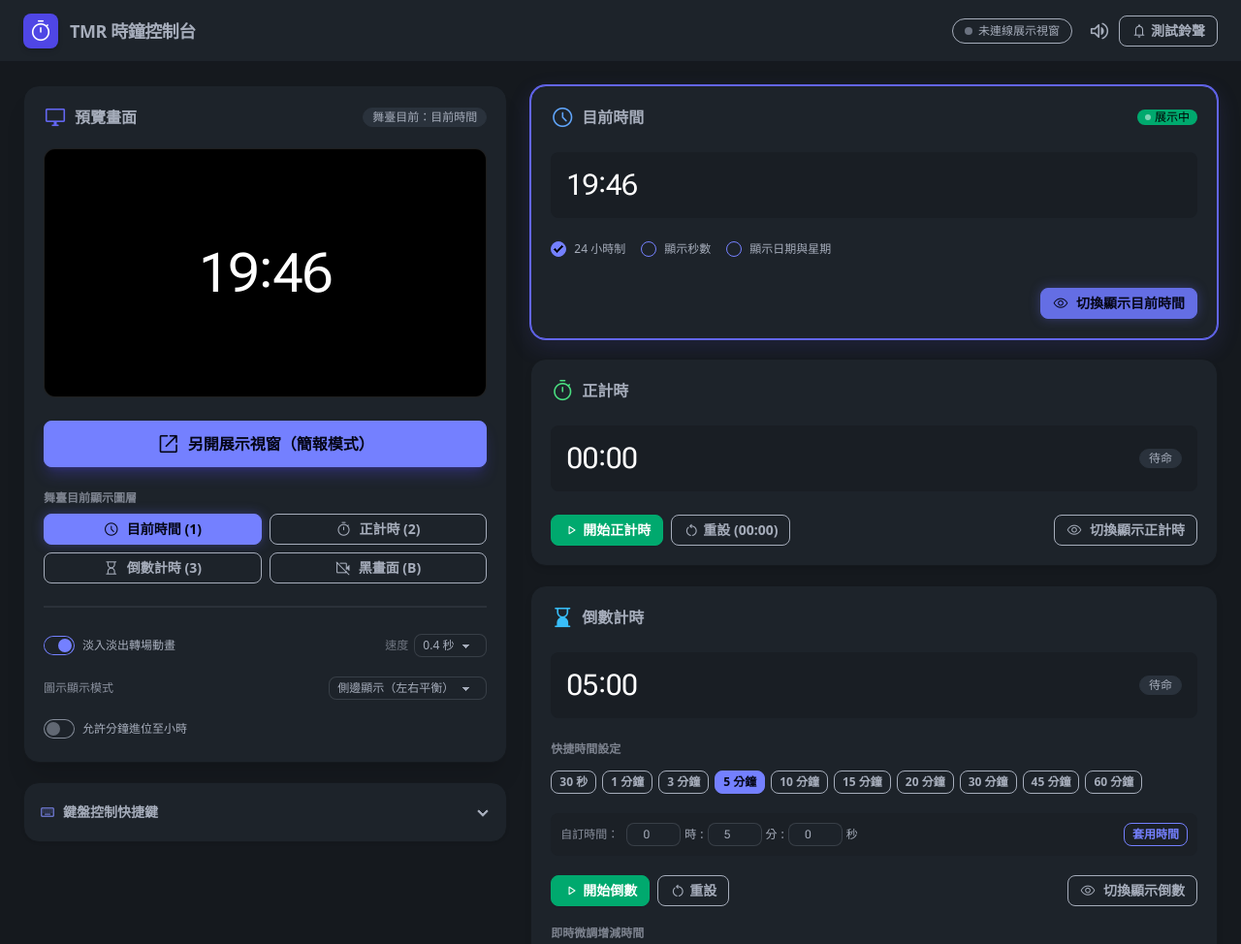
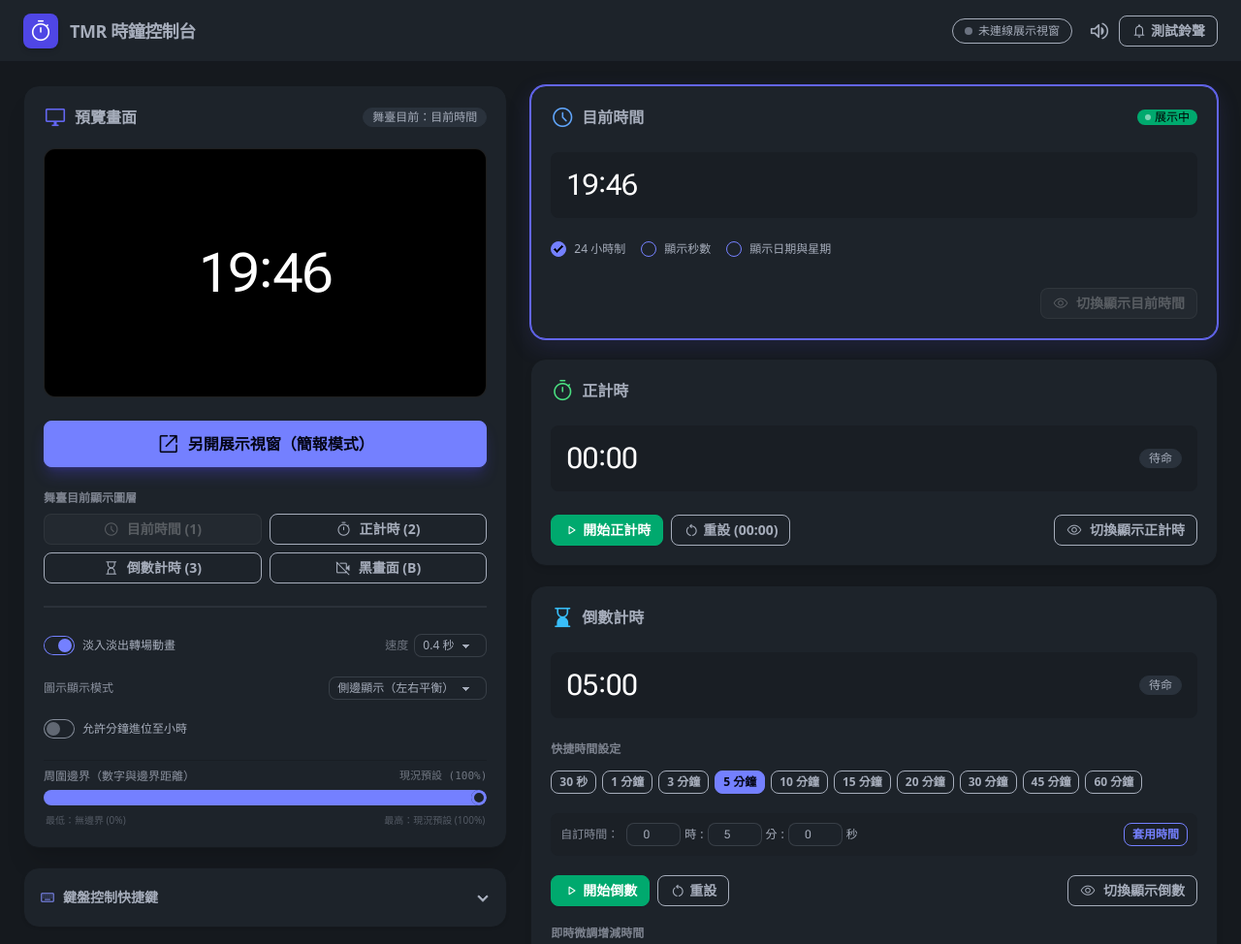
Before and after one commit to irvinghanchy/tmr, a plain HTML site: page index.html in a window 1280 px wide. Shown: the top 974 px of the page at 97% size. Drawn offline with nearby package versions, Linux system fonts and the light colour scheme; animation ran at ten frames a second.

Commit message:
feat: add border distance slider and switch active layer buttons to disabled state

```diff
--- a/css/admin.css
+++ b/css/admin.css
@@ -85,6 +85,9 @@
   justify-content: center;
   padding: 0.5rem;
   width: 100%;
+  transform: scale(var(--clock-scale, 1));
+  transform-origin: center center;
+  transition: transform 120ms ease-out;
 }
 
 .preview-content.mode-side {
@@ -262,10 +265,16 @@
   box-shadow: 0 0 0 1px #6366f1, 0 8px 24px rgba(99, 102, 241, 0.15);
 }
 
-/* Active State for Display Buttons: Non-clickable & locked */
-.btn-show-layer.btn-active,
-.active-layer-btn.btn-primary {
+/* Disabled State for Active Display Buttons (Requirement 2) */
+.btn-show-layer:disabled,
+.btn-show-layer.btn-disabled,
+.active-layer-btn:disabled,
+.active-layer-btn.btn-disabled {
+  opacity: 0.55 !important;
+  cursor: not-allowed !important;
   pointer-events: none !important;
-  cursor: default !important;
-  box-shadow: 0 0 12px rgba(99, 102, 241, 0.35);
+  border-color: rgba(255, 255, 255, 0.1) !important;
+  background-color: rgba(255, 255, 255, 0.05) !important;
+  color: rgba(255, 255, 255, 0.45) !important;
+  box-shadow: none !important;
 }
--- a/css/display.css
+++ b/css/display.css
@@ -13,6 +13,7 @@
   --icon-lightblue: #38bdf8;
   --icon-yellow: #facc15;
   --fade-duration: 400ms;
+  --clock-scale: 1;
 }
 
 * {
@@ -117,6 +118,9 @@ html, body {
   justify-content: center;
   text-align: center;
   padding: 1rem;
+  transform: scale(var(--clock-scale, 1));
+  transform-origin: center center;
+  transition: transform 120ms ease-out;
 }
 
 /* --- Layout Mode 1: Side Icon (Symmetrical margins with identical left spacer) --- */
--- a/index.html
+++ b/index.html
@@ -175,6 +175,19 @@
               <input type="checkbox" id="toggle-allow-hour" class="toggle toggle-primary toggle-sm" />
               <span class="font-medium">允許分鐘進位至小時</span>
             </label>
+          </div>
+
+          <!-- Requirement 1: 周圍邊界（數字與邊界距離）設定，0 為無邊界，100 為現況預設 -->
+          <div class="mt-2.5 pt-2 border-t border-base-200 select-none">
+            <div class="flex items-center justify-between text-xs mb-1">
+              <span class="font-medium text-base-content/80">周圍邊界（數字與邊界距離）</span>
+              <span class="text-base-content/60 font-mono text-[11px]" id="label-border-distance">現況預設 (100%)</span>
+            </div>
+            <input type="range" min="0" max="100" value="100" class="range range-primary range-xs w-full" id="slider-border-distance" />
+            <div class="w-full flex justify-between text-[10px] text-base-content/40 px-0.5 mt-0.5">
+              <span>最低：無邊界 (0%)</span>
+              <span>最高：現況預設 (100%)</span>
+            </div>
           </div>
 
         </div>
--- a/js/admin.js
+++ b/js/admin.js
@@ -43,6 +43,8 @@
   const selectFadeDuration = document.getElementById('select-fade-duration');
   const selectIconMode = document.getElementById('select-icon-mode');
   const toggleAllowHour = document.getElementById('toggle-allow-hour');
+  const sliderBorderDistance = document.getElementById('slider-border-distance');
+  const labelBorderDistance = document.getElementById('label-border-distance');
 
   // Mode 1 (Time)
   const cardModeTime = document.getElementById('card-mode-time');
@@ -160,7 +162,7 @@
   // Master Layer Switcher
   activeLayerBtns.forEach((btn) => {
     btn.addEventListener('click', (e) => {
-      if (btn.classList.contains('pointer-events-none')) {
+      if (btn.disabled || btn.classList.contains('btn-disabled') || btn.classList.contains('pointer-events-none')) {
         e.preventDefault();
         return;
       }
@@ -173,7 +175,7 @@
   // Card Show Layer Buttons: Click disabled when active
   btnShowLayers.forEach((btn) => {
     btn.addEventListener('click', (e) => {
-      if (btn.classList.contains('pointer-events-none') || btn.classList.contains('btn-active')) {
+      if (btn.disabled || btn.classList.contains('btn-disabled') || btn.classList.contains('pointer-events-none')) {
         e.preventDefault();
         return;
       }
@@ -203,6 +205,18 @@
       store.update((state) => {
         state.displaySettings.allowHourRollover = toggleAllowHour.checked;
       });
+    });
+  }
+
+  if (sliderBorderDistance) {
+    sliderBorderDistance.addEventListener('input', (e) => {
+      const val = parseInt(e.target.value) ?? 100;
+      store.setBorderDistance(val);
+      if (labelBorderDistance) {
+        if (val === 100) labelBorderDistance.textContent = '現況預設 (100%)';
+        else if (val === 0) labelBorderDistance.textContent = '無邊界 (0%)';
+        else labelBorderDistance.textContent = `${val}%`;
+      }
     });
   }
 
@@ -416,6 +430,19 @@
     selectIconMode.value = state.displaySettings?.iconMode || 'side';
     if (toggleAllowHour) toggleAllowHour.checked = allowHour;
 
+    // Requirement 1: Border distance sync & preview scale
+    const borderDist = state.displaySettings?.borderDistance ?? 100;
+    if (sliderBorderDistance && document.activeElement !== sliderBorderDistance) {
+      sliderBorderDistance.value = String(borderDist);
+    }
+    if (labelBorderDistance) {
+      if (borderDist === 100) labelBorderDistance.textContent = '現況預設 (100%)';
+      else if (borderDist === 0) labelBorderDistance.textContent = '無邊界 (0%)';
+      else labelBorderDistance.textContent = `${borderDist}%`;
+    }
+    const clockScale = 1.0 + (100 - borderDist) * 0.0036;
+    previewScreen.style.setProperty('--clock-scale', clockScale);
+
     checkTime24h.checked = !!state.timeConfig.format24;
     checkTimeSeconds.checked = !!state.timeConfig.showSeconds;
     checkTimeDate.checked = !!state.timeConfig.showDate;
@@ -426,29 +453,28 @@
     // 2. Active Layer buttons & card outlines
     const active = state.activeLayer;
 
-    // Master Switcher Buttons: lock active button so it's not clickable
+    // Master Switcher Buttons: change active button to Disabled button (Requirement 2)
     activeLayerBtns.forEach((btn) => {
       const isActive = btn.dataset.layer === active;
       if (isActive) {
-        btn.className = 'btn btn-sm btn-primary active-layer-btn select-none pointer-events-none cursor-default shadow-sm';
+        btn.disabled = true;
+        btn.className = 'btn btn-sm btn-disabled active-layer-btn select-none';
       } else {
-        btn.className = 'btn btn-sm btn-outline active-layer-btn select-none pointer-events-auto cursor-pointer';
+        btn.disabled = false;
+        btn.className = 'btn btn-sm btn-outline active-layer-btn select-none cursor-pointer';
       }
     });
 
-    // Card Switch Display Buttons:
-    // When active: styled as active & locked, WITHOUT changing text to "● 展示中"
+    // Card Switch Display Buttons: change active button to Disabled button (Requirement 2)
     btnShowLayers.forEach((btn) => {
       const layer = btn.dataset.layer;
       const isCurrent = layer === active;
       if (isCurrent) {
-        btn.className = 'btn btn-sm btn-primary btn-active select-none btn-show-layer pointer-events-none cursor-default shadow-sm';
-        btn.setAttribute('tabindex', '-1');
-        btn.setAttribute('aria-disabled', 'true');
+        btn.disabled = true;
+        btn.className = 'btn btn-sm btn-disabled select-none btn-show-layer';
       } else {
-        btn.className = 'btn btn-sm btn-outline btn-ghost select-none btn-show-layer pointer-events-auto cursor-pointer';
-        btn.removeAttribute('tabindex');
-        btn.removeAttribute('aria-disabled');
+        btn.disabled = false;
+        btn.className = 'btn btn-sm btn-outline btn-ghost select-none btn-show-layer cursor-pointer';
       }
     });
 
--- a/js/display.js
+++ b/js/display.js
@@ -87,6 +87,11 @@
         el.className = `clock-content mode-${iconMode}`;
       }
     });
+
+    // Requirement 1: Border Distance / Scale adjustment (0 = no boundary, 100 = default current status)
+    const borderDist = state.displaySettings?.borderDistance ?? 100;
+    const clockScale = 1.0 + (100 - borderDist) * 0.0036;
+    stageContainer.style.setProperty('--clock-scale', clockScale);
 
     // 3. Active Layer Switcher (Pure opacity transition)
     const active = state.activeLayer;
--- a/js/state.js
+++ b/js/state.js
@@ -80,7 +80,8 @@ const defaultState = {
     iconMode: 'side',          // 'side' | 'bottom' | 'none'
     iconDurationMs: 1250,      // 1.25s
     overtimePrefix: '+',       // '+' prefix when overtime
-    allowHourRollover: false   // Default false: minutes do not roll over to hours, max 99:59
+    allowHourRollover: false,  // Default false: minutes do not roll over to hours, max 99:59
+    borderDistance: 100        // 0 (no margin, fills to edge) to 100 (current status, default)
   },
 
   version: 3.3
@@ -286,6 +287,14 @@ class TimerStore {
     this.update((state) => {
       state.fadeAnimation = !!enabled;
       if (durationMs) state.fadeDurationMs = durationMs;
+    });
+  }
+
+  setBorderDistance(distance) {
+    const val = Math.max(0, Math.min(100, parseInt(distance) ?? 100));
+    this.update((state) => {
+      if (!state.displaySettings) state.displaySettings = {};
+      state.displaySettings.borderDistance = val;
     });
   }
 
```
